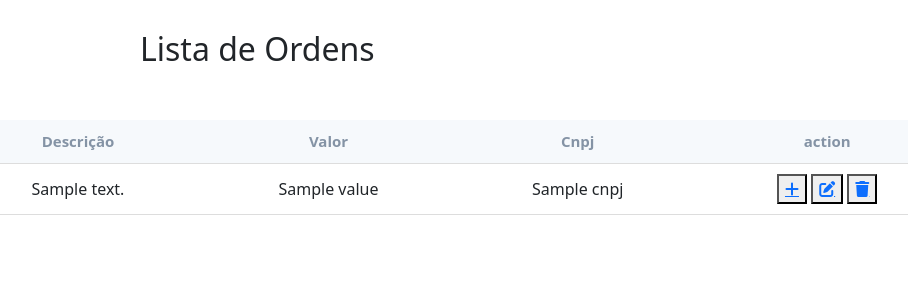
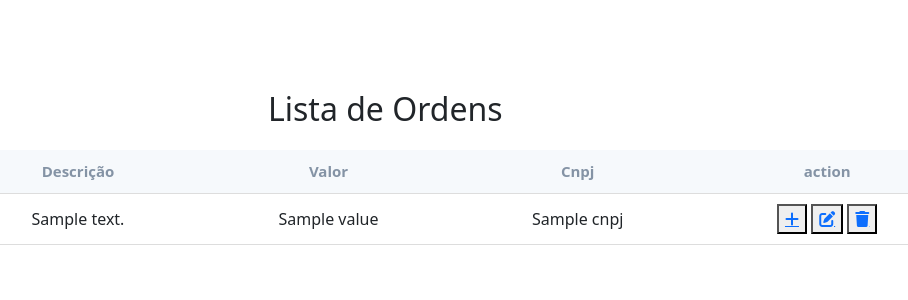
Before and after one commit to Rubensrvsc/desafio-plano, a CodeIgniter 4 app: template app/Views/index.php in a window 1280 px wide. Shown: the top 300 px of the page, without its empty margins (244-1152 px from the left). Run offline with PHP 8.4 and a stand-in for CodeIgniter, Linux system fonts and the light colour scheme; the template is opened without the code that fills it: most values are stand-ins (such as "Sample title", 1, 10 or a date in 2020); some libraries are stand-ins or nearby versions.

Commit message:
style: change position elements

```diff
--- a/public/css/index.css
+++ b/public/css/index.css
@@ -1,7 +1,7 @@
 .h2{
     position: absolute;
-    left: 30%;
-    top: 30px;
+    left: 40%;
+    top: 90px;
 }
 
 ::placeholder{
@@ -19,7 +19,7 @@ table{
     min-width: 1000px;
     border-collapse: collapse;
     left: 200px;
-    top: 120px;
+    top: 150px;
 }
 
 thead th{
```
